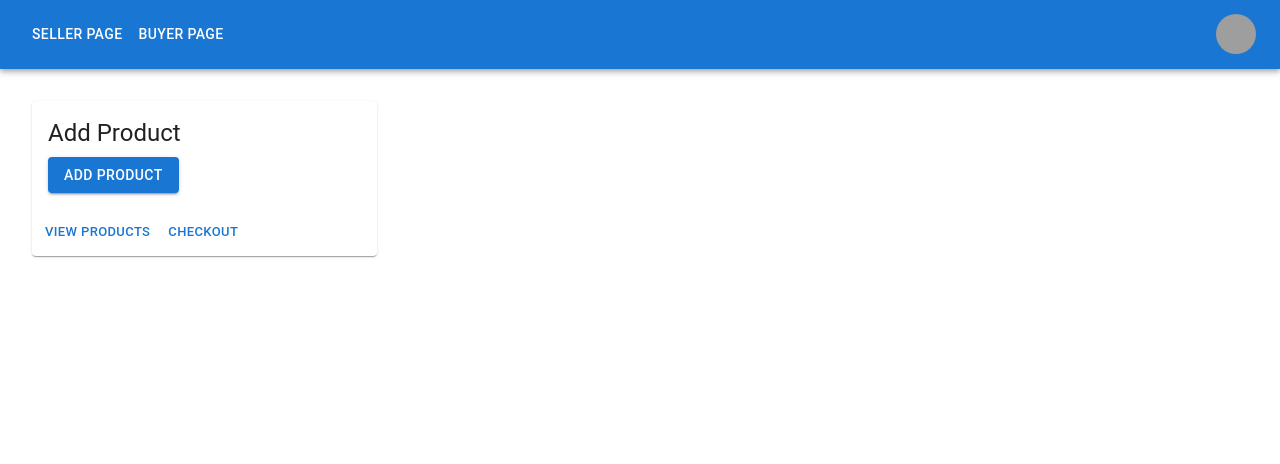
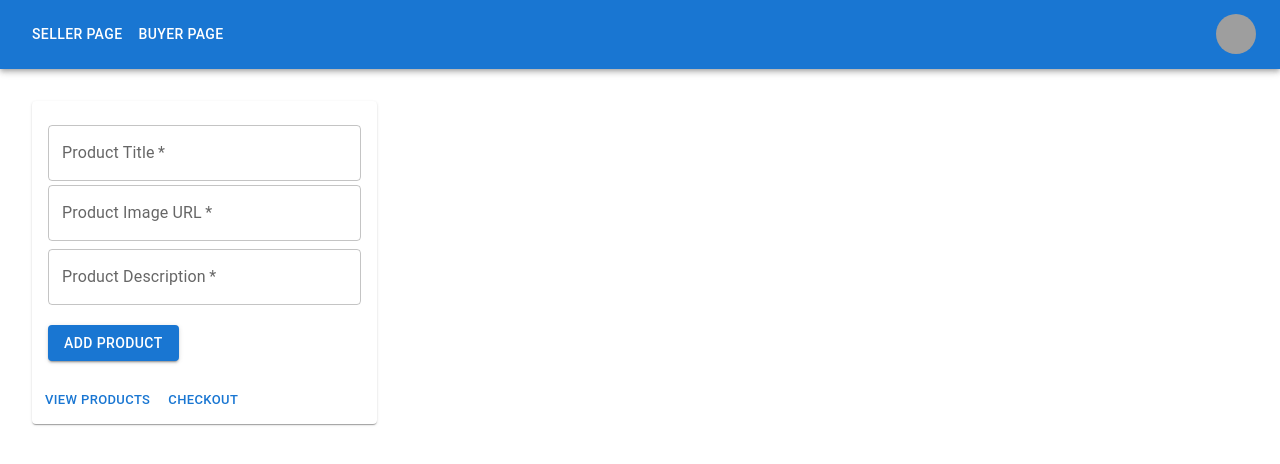
Before and after one commit to U1-tkarsh/Mern_Cubexo_E-commerce, a React (Vite) app in the folder frontend/: page /seller in a window 1280 px wide. Shown: the top 464 px of the page. Built offline with nearby package versions, Linux system fonts and the light colour scheme; sample sign-in values are in the browser's storage; grey boxes are pictures that could not be loaded.

Commit message:
Add Product is integrated

```diff
--- a/frontend/src/pages/Seller.jsx
+++ b/frontend/src/pages/Seller.jsx
@@ -1,59 +1,71 @@
-import { Box, Button, CardActions, Typography, CardContent, Card } from '@mui/material';
+import { Box, Button, CardActions, TextField, CardContent, Card } from '@mui/material';
+import { useState } from "react";
+import API from "../../api/axios";
+import { Link } from 'react-router-dom';
 
 export default function MediaCard() {
-    // const products = [
-  //   { name: "sports car" },
-  //   { name: "laptop" },
-  //   { name: "phone" },
-  //   { name: "sports car" },
-  //   { name: "laptop" },
-  //   { name: "phone" },
-  //   { name: "sports car" }
-  // ];
+  const [newTitle, setNewTitle] = useState("");
+  const [newImage, setNewImage] = useState("");
+  const [newDescription, setNewDescription] = useState("");
 
-  // function handleClick() {
+  const addTask = async (e) => {
+    e.preventDefault();
+    if (!newTitle.trim()) return;
+    if (!newImage.trim()) return;
+    if (!newDescription.trim()) return;
 
-  //   products.map((product) => {
-  //     product.price = 100;
-  //   });
-  //   console.log(products);
-  // }
+    try {
+      await API.post("/product", { title: newTitle, image: newImage, description: newDescription });
+      setNewImage("");
+      setNewDescription("");
+      setNewTitle("");
+      alert("Product added successfully");
+    } catch {
+      console.log("Failed to add product");
+    }
+  };
 
   return (
-  //   <Box sx={{ display: 'flex', alignItems: 'center', justifyContent: 'center', flexDirection: 'column', width: '100%', padding: 2 }}>
-  //     <Typography variant="h4" component="div" sx={{ marginBottom: 2 }}>
-  //       Add Product
-  //     </Typography>
-  //     <Box sx={{ maxWidth: 345, margin: 2, display: 'flex', flexDirection: 'column', alignItems: 'center' }}>
-  //       {/* <Box sx={{ width: '100%', height: 140, backgroundColor: '#f0f0f0', display: 'flex', alignItems: 'center', justifyContent: 'center' }}>
-  //         <Typography gutterBottom variant="h5" component="div">
-  //           Add Product
-  //         </Typography>
-  //       </Box> */}
-  //       <Box sx={{ width: '100%', padding: 2, display: 'flex', flexDirection: 'column', alignItems: 'center' }}>
-  //         <Button variant="contained" color="primary" >
-  //           Add Product
-  //         </Button>
-  //       </Box>
-  //       <Box sx={{ width: '100%', padding: 2, display: 'flex', flexDirection: 'column', alignItems: 'center' }}>
-  //         <Button size="small">View Products</Button>
-  //         <Button size="small">Checkout</Button>
-  //       </Box>
-  //     </Box>
-  //   </Box>
-  // );
-      <Box sx={{ width: '100%', padding: 2 }}>
+    <Box sx={{ width: '100%', padding: 2 }}>
       <Card sx={{ maxWidth: 345, margin: 2 }}>
         <CardContent>
-          <Typography gutterBottom variant="h5" component="div">
-            Add Product
-          </Typography>
-          <Button variant="contained" color="primary" >
+          <Box display={'flex'} flexDirection={'column'} marginBottom={2}>
+            <TextField
+              id="outlined-basic"
+              label="Product Title"
+              variant="outlined"
+              value={newTitle}
+              margin='dense'
+              onChange={(e) => setNewTitle(e.target.value)}
+              fullWidth
+              required
+            />
+            <TextField
+              id="outlined-basic"
+              label="Product Image URL"
+              variant="outlined"
+              value={newImage}
+              onChange={(e) => setNewImage(e.target.value)}
+              fullWidth
+              required
+            />
+            <TextField
+              id="outlined-basic"
+              label="Product Description"
+              variant="outlined"
+              value={newDescription}
+              margin='dense'
+              onChange={(e) => setNewDescription(e.target.value)}
+              fullWidth
+              required
+            />
+          </Box>
+          <Button onClick={addTask} variant="contained" color="primary">
             Add Product
           </Button>
         </CardContent>
         <CardActions>
-          <Button size="small">View Products</Button>
+          <Button size="small"><Link to='/'>View Products</Link></Button>
           <Button size="small">Checkout</Button>
         </CardActions>
       </Card>
```
